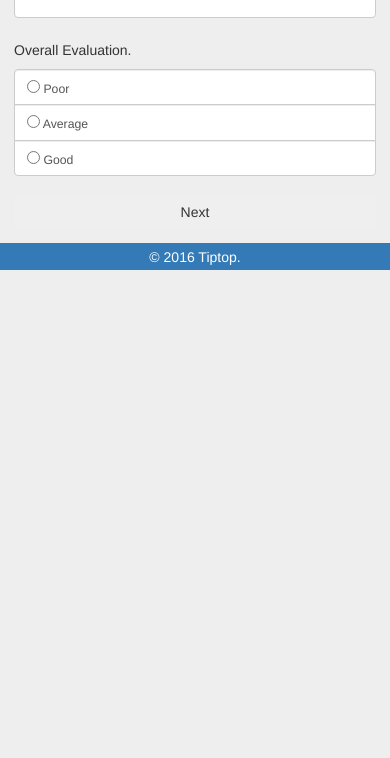
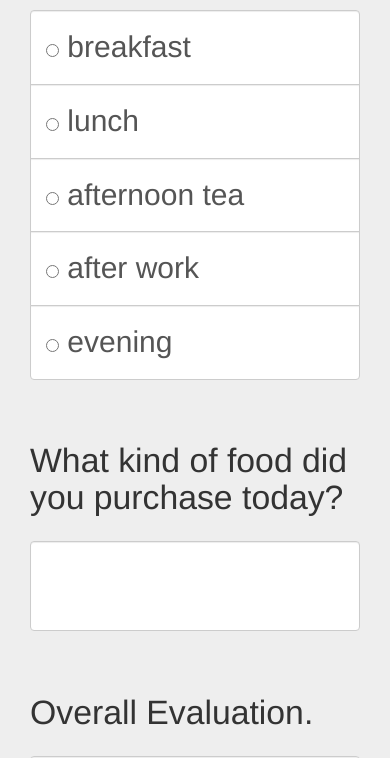
Before and after one commit to dianashu/survey, a plain HTML site: page index.html in a window 390 px wide. Shown: the part 370-1128 px from the top of the page. Before the commit the page ends 844 px from the top, so only its background shows below. Drawn offline with nearby package versions, Linux system fonts and the light colour scheme.

Commit message:
css mobile adjust

```diff
--- a/script.js
+++ b/script.js
@@ -18,7 +18,7 @@ $(document).ready(function(){
         s++;
         surveyHTML+='<fieldset id="S'+s+'">';
       }else{                                   //Type: Question
-        surveyHTML+='<div class="'+question.visible+'"><h5><br>'+question.description+'</h5>';
+        surveyHTML+='<div class="'+question.visible+'"><h4><br>'+question.description+'</h4>';
 
         if(question.type==="SText"){
           surveyHTML+='<input type="text" name="Q'+i+'" class="form-control"></div>';
--- a/styles.css
+++ b/styles.css
@@ -1,5 +1,6 @@
 body {
-   background:#eee;
+   background: #eee;
+   font-size: 30px;
 }
 
 .form-header{
@@ -13,6 +14,7 @@ body {
 .form-header h2{
 	margin: 0;
 	color: #fff;
+	font-size: 2.5em;
 }
 
 .form-body{
@@ -20,8 +22,34 @@ body {
 	padding-top: 0;
 }
 
+.form-body h3{
+	margin:0;
+	margin-top: 1em;
+	font-size: 1.5em;
+	text-align: center;
+}
+
+.form-body h4{
+	font-size: 1.125em;
+	margin: 0.75em 0;
+}
+
 .form-control{
-	font-size: 0.875em;
+	font-size: 1em;
+	padding: 0.5em;
+}
+
+input[type=text].form-control{
+	height: 3em;
+}
+
+textarea.form-control{
+	height: 9em;
+}
+
+.btn{
+	font-size: 1.25em;
+	padding: 0.5em;
 }
 
 label.form-control{
@@ -45,9 +73,10 @@ label.last_0{
 footer{
 	text-align: center;
 	background: #337AB7;
+	font-size: 1em;
 }
 
 footer p{
-	padding: 0.25em 0;
+	padding: 0.5em 0;
 	color: #fff;
 }
```
